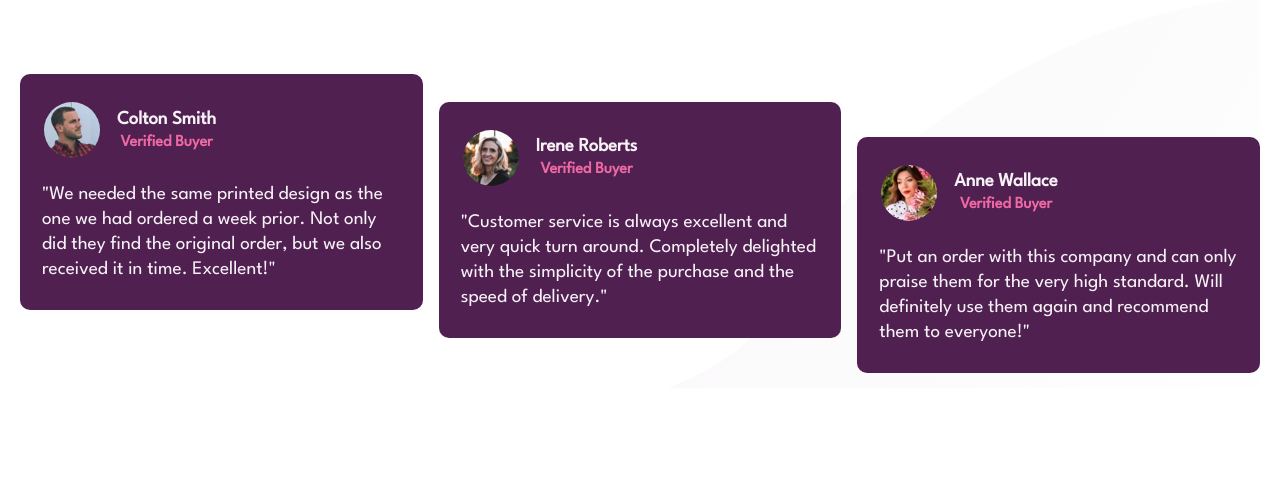
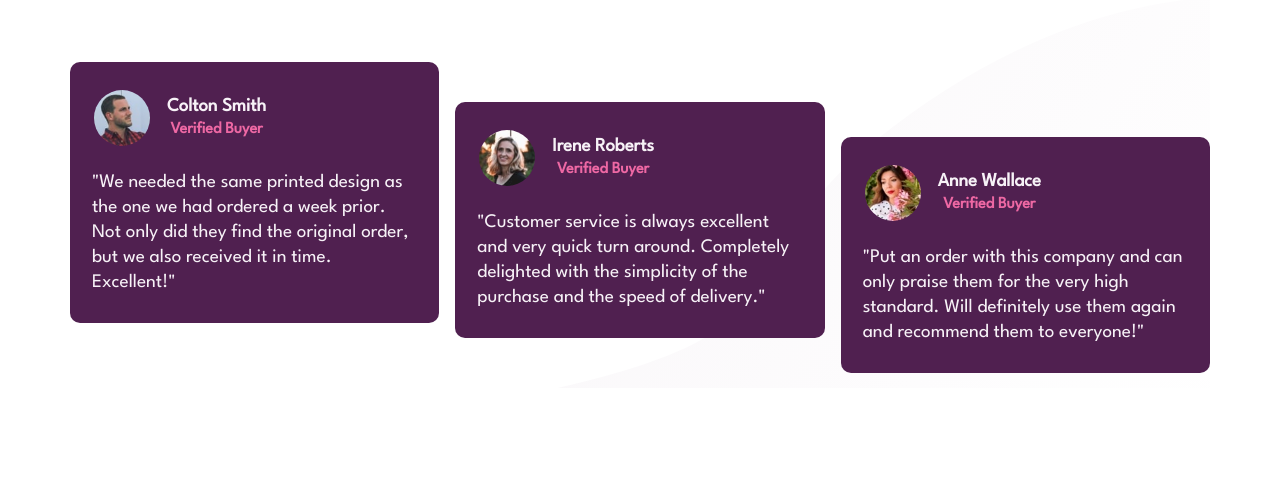
Before and after one commit to Habib-0007/social-proof-frontend-mentor, a plain HTML site: page index.html in a window 1280 px wide. Shown: the part 303-800 px from the top of the page. Drawn offline with Linux system fonts and the light colour scheme.

Commit message:
made changes to the padding on desktop

```diff
--- a/style.css
+++ b/style.css
@@ -116,6 +116,7 @@ body {
     align-items: center;
     height: 100svh;
     text-align: left;
+    padding-inline: 70px;
   }
 
   .top {
```
Also changed, not shown: index.html (+1 -4 lines).
